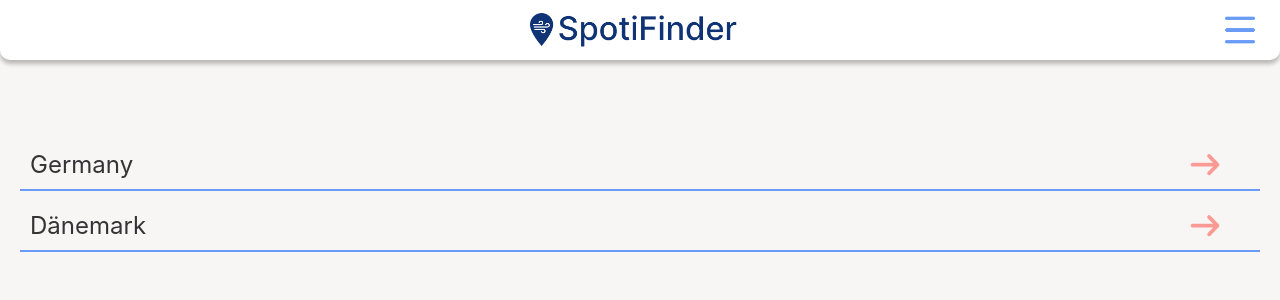
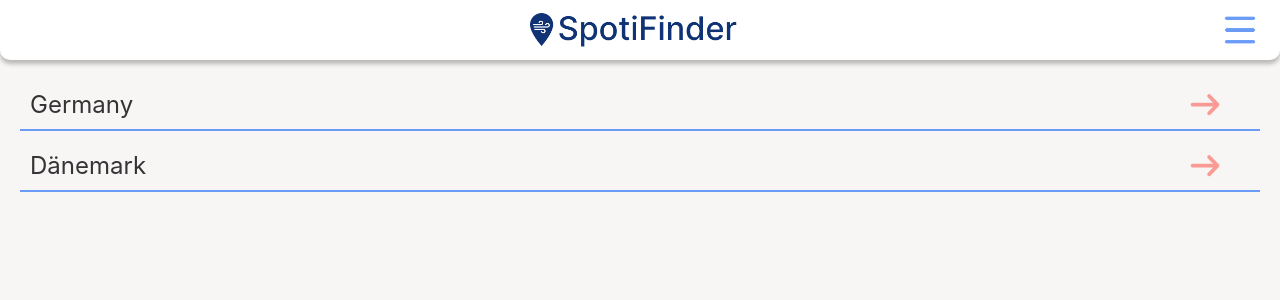
Before and after one commit to JanRaadts/capstone-project, a Next.js app: page /countries in a window 1280 px wide. Shown: the top 300 px of the page. Built offline with nearby package versions, Linux system fonts and the light colour scheme.

Commit message:
another fix try

```diff
--- a/components/Header.js
+++ b/components/Header.js
@@ -35,9 +35,9 @@ const StyledHeader = styled.section`
   background-color: white;
   height: 60px;
   width: 100%;
-  /* position: fixed;
+  position: fixed;
   top: 0;
-  z-index: 1; */
+  z-index: 1;
   border-bottom-right-radius: 10px;
   border-bottom-left-radius: 10px;
   box-shadow: 0px 4px 4px rgba(0, 0, 0, 0.25);
--- a/components/Map.js
+++ b/components/Map.js
@@ -56,6 +56,7 @@ const StyledMapContainer = styled(MapContainer)`
   height: calc(100vh - 60px) !important;
   width: 100vw;
   margin: 0 auto;
+  z-index: 0;
   position: absolute;
   bottom: 0;
 `;
```
